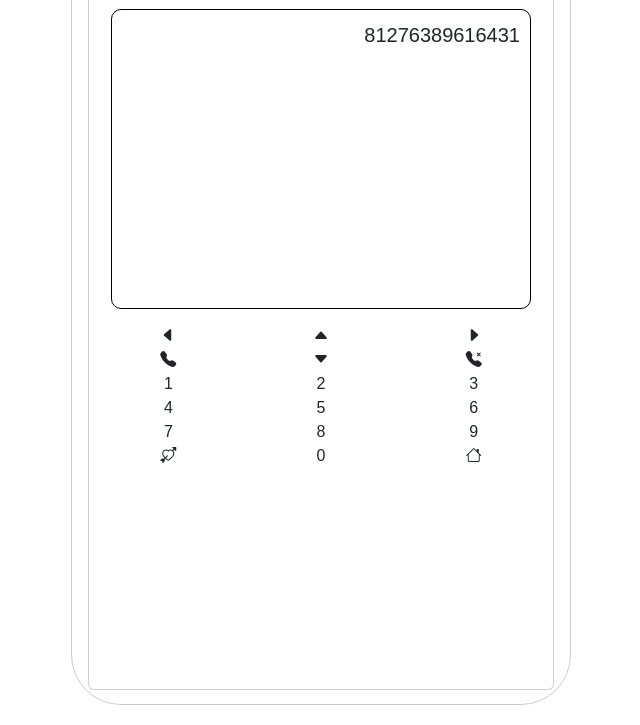
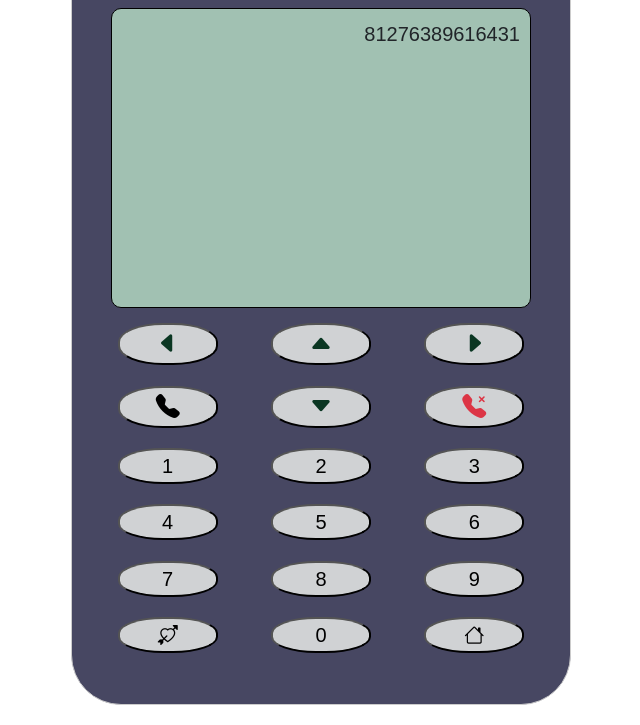
Before and after one commit to Luca-Favaretto/U3-W1-D5--BuildWeek, a plain HTML site: page index.html in a window 1280 px wide. Shown: the part 143-868 px from the top of the page, without its empty margins (319-959 px from the left). Drawn offline with nearby package versions, Linux system fonts and the light colour scheme.

Commit message:
implementazione chiama e fine chimata da fixare

```diff
--- a/assets/style.css
+++ b/assets/style.css
@@ -1,3 +1,8 @@
+:root {
+  --colore-scocca: #474762;
+  --colore-pulsanti: #d0d2d4;
+  --colore-schermo: #a1c1b2;
+}
 body {
   font-family: Arial, sans-serif;
   text-align: center;
@@ -5,6 +10,7 @@ body {
 }
 
 .telefono {
+  background-color: var(--colore-scocca);
   border: 1px solid #ccc;
   border-radius: 50px;
   padding: 20px;
@@ -14,6 +20,7 @@ body {
 }
 
 .schermo {
+  background-color: var(--colore-schermo);
   border: 1px solid #000;
   height: 300px;
   width: 420px;
@@ -25,9 +32,15 @@ body {
 }
 
 .tastiera {
+  padding: 70px;
   height: 370px;
   padding: 10px;
   margin: 5px;
   font-size: 16px;
   cursor: pointer;
 }
+.tastiera button {
+  background-color: var(--colore-pulsanti);
+  border-radius: 45%;
+  width: 100px;
+}
--- a/index.html
+++ b/index.html
@@ -19,59 +19,89 @@
   <body>
     <div class="container-fluid mt-5">
       <div class="p-3 telefono">
-        <div class="card">
+        <div class="card bg-transparent border-0">
           <h2 class="my-4">Nokia 3320</h2>
           <div class="d-flex justify-content-center">
             <div class="schermo">81276389616431</div>
           </div>
-          <div class="card-body tastiera">
+          <div class="card-body tastiera d-flex">
             <div class="row">
               <div class="col-12">
                 <div class="row justify-content-center">
-                  <div class="col 3"><i class="bi bi-caret-left-fill"></i></div>
-                  <div class="col 3"><i class="bi bi-caret-up-fill"></i></div>
                   <div class="col 3">
-                    <i class="bi bi-caret-right-fill"></i>
+                    <button>
+                      <i
+                        class="bi fs-4 bi-caret-left-fill text-success-emphasis"
+                      ></i>
+                    </button>
+                  </div>
+                  <div class="col 3">
+                    <button>
+                      <i
+                        class="bi fs-4 bi-caret-up-fill text-success-emphasis"
+                      ></i>
+                    </button>
+                  </div>
+                  <div class="col 3">
+                    <button>
+                      <i
+                        class="bi fs-4 bi-caret-right-fill text-success-emphasis"
+                      ></i>
+                    </button>
                   </div>
                 </div>
               </div>
               <div class="col-12">
                 <div class="row justify-content-center">
-                  <div class="col 3"><i class="bi bi-telephone-fill"></i></div>
-                  <div class="col 3"><i class="bi bi-caret-down-fill"></i></div>
+                  <div class="col 3 text-success">
+                    <button onclick="luca.chiamata()">
+                      <i class="bi fs-4 bi-telephone-fill"></i>
+                    </button>
+                  </div>
                   <div class="col 3">
-                    <i class="bi bi-telephone-x-fill"></i>
+                    <button>
+                      <i
+                        class="bi fs-4 bi-caret-down-fill text-success-emphasis"
+                      ></i>
+                    </button>
+                  </div>
+                  <div class="col 3">
+                    <button onclick="luca.fineChiamata()">
+                      <i class="bi fs-4 bi-telephone-x-fill text-danger"></i>
+                    </button>
                   </div>
                 </div>
               </div>
               <div class="col-12">
                 <div class="row justify-content-center">
-                  <div class="col 3">1</div>
-                  <div class="col 3">2</div>
-                  <div class="col 3">3</div>
+                  <div class="col 3 fs-5 fw-bolder"><button>1</button></div>
+                  <div class="col 3 fs-5 fw-bolder"><button>2</button></div>
+                  <div class="col 3 fs-5 fw-bolder"><button>3</button></div>
                 </div>
               </div>
               <div class="col-12">
                 <div class="row justify-content-center">
-                  <div class="col 3">4</div>
-                  <div class="col 3">5</div>
-                  <div class="col 3">6</div>
+                  <div class="col 3 fs-5 fw-bolder"><button>4</button></div>
+                  <div class="col 3 fs-5 fw-bolder"><button>5</button></div>
+                  <div class="col 3 fs-5 fw-bolder"><button>6</button></div>
                 </div>
               </div>
               <div class="col-12">
                 <div class="row justify-content-center">
-                  <div class="col 3">7</div>
-                  <div class="col 3">8</div>
-                  <div class="col 3">9</div>
+                  <div class="col 3 fs-5 fw-bolder"><button>7</button></div>
+                  <div class="col 3 fs-5 fw-bolder"><button>8</button></div>
+                  <div class="col 3 fs-5 fw-bolder"><button>9</button></div>
                 </div>
               </div>
               <div class="col-12">
                 <div class="row justify-content-center">
-                  <div class="col 3">
-                    <i class="bi bi-arrow-through-heart"></i>
+                  <div class="col 3 fs-5 fw-bolder">
+                    <button><i class="bi bi-arrow-through-heart"></i></button>
                   </div>
-                  <div class="col 3">0</div>
-                  <div class="col 3"><i class="bi bi-house"></i></div>
+                  <div class="col 3 fs-5 fw-bolder"><button>0</button></div>
+                  <div class="col 3 fs-5 fw-bolder">
+                    <button><i class="bi bi-house"></i></button>
+                  </div>
                 </div>
               </div>
             </div>
```
